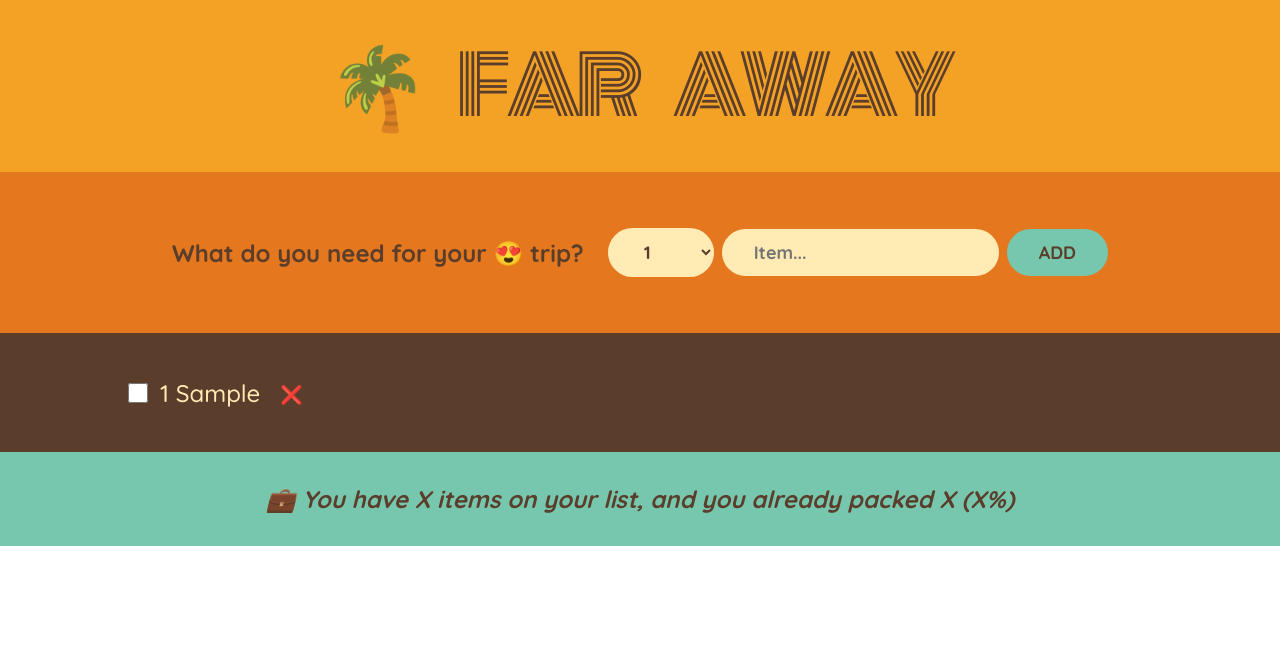
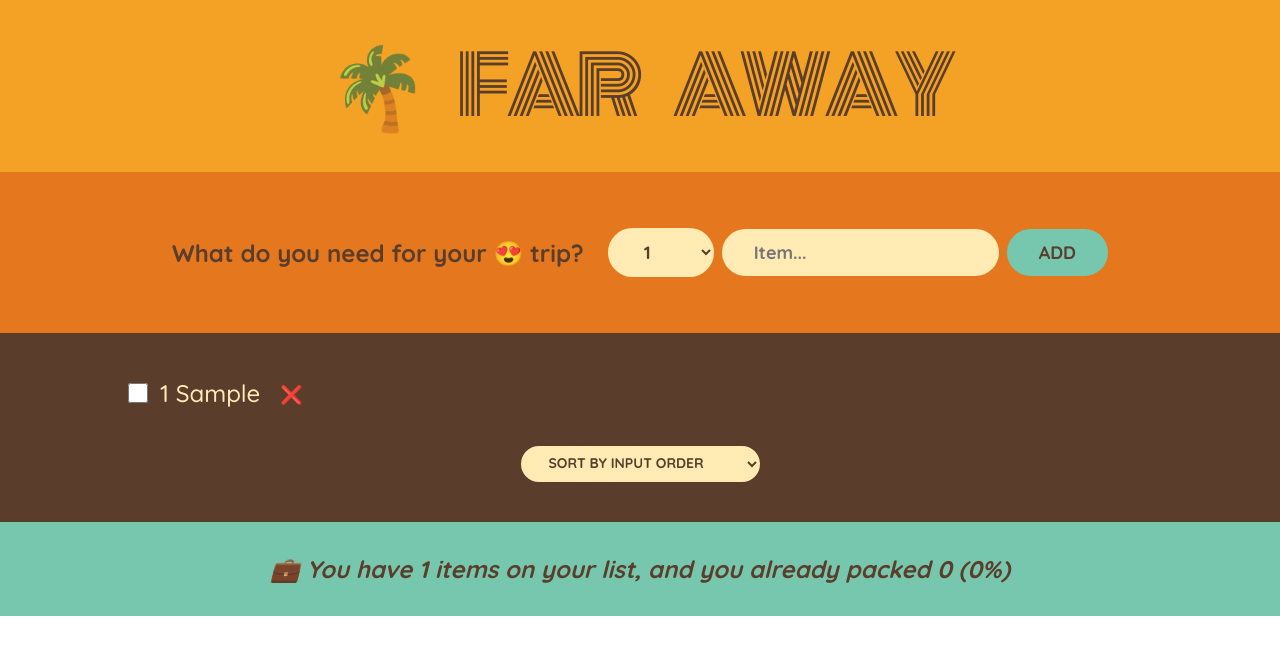
Before and after one commit to mohanshettydeveloper/travel-list, a React (Create React App) app: page / in a window 1280 px wide. Both pictures are taken after typing "Sample" into the empty fields and a click on the button "ADD". Shown: the top 654 px of the page. Built offline with nearby package versions, Linux system fonts and the light colour scheme.

Commit message:
added derived state variables

```diff
--- a/src/App.js
+++ b/src/App.js
@@ -37,7 +37,7 @@
         onDeleteItem={handleDeleteItem}
         onToggleItems={handleToggleItem}
       />
-      <Stats />
+      <Stats items={items} />
     </div>
   );
 }
@@ -84,6 +84,7 @@
   );
 }
 function PackingList({ items, onDeleteItem, onToggleItems }) {
+  const [sortBy, setSortBy] = useState("input");
   return (
     <div className="list">
       <ul>
@@ -96,6 +97,13 @@
           />
         ))}
       </ul>
+      <div className="actions">
+        <select value={sortBy}>
+          <option value="input">Sort by input order</option>
+          <option value="description">Sort by description</option>
+          <option value="packed">Sort by packed status</option>
+        </select>
+      </div>
     </div>
   );
 }
@@ -116,10 +124,28 @@
   );
 }
 
-function Stats() {
+function Stats({ items }) {
+  //This is an example of early return to avoid unnecessary processing
+  if (items.length === 0) {
+    return (
+      <p className="stats">
+        <em> Start adding some items to your packing list 🚀</em>
+      </p>
+    );
+  }
+
+  //Below variables is an example of Derived State
+  const numItems = items.length;
+  const numPacked = items.filter((item) => item.packed).length;
+  const percentage = Math.round((numPacked / numItems) * 100);
   return (
     <footer className="stats">
-      <em>💼 You have X items on your list, and you already packed X (X%)</em>
+      <em>
+        {percentage === 100
+          ? "You are ready to go ✈️"
+          : `💼 You have ${numItems} items on your list, and you already packed
+        ${numPacked} (${percentage}%)`}
+      </em>
     </footer>
   );
 }
```
